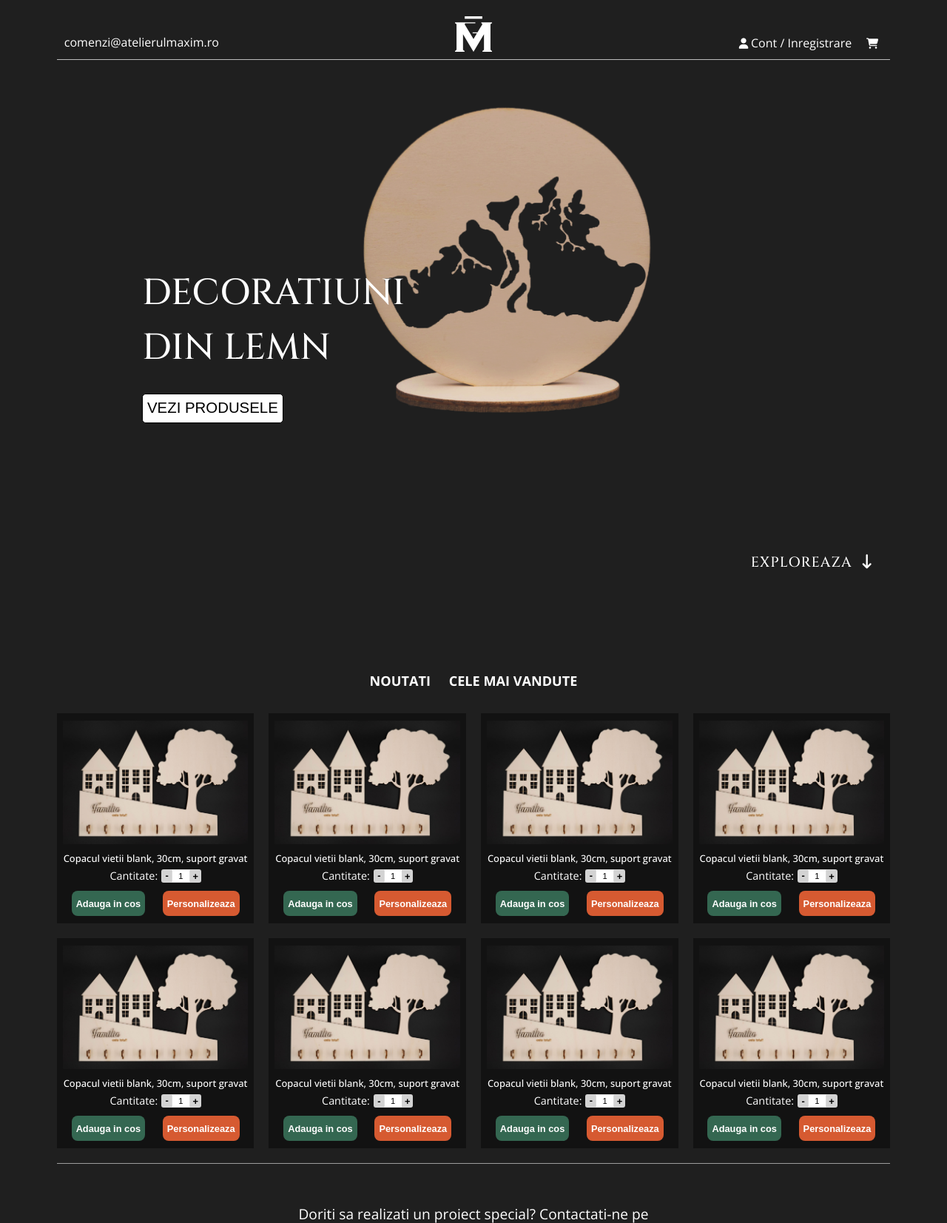
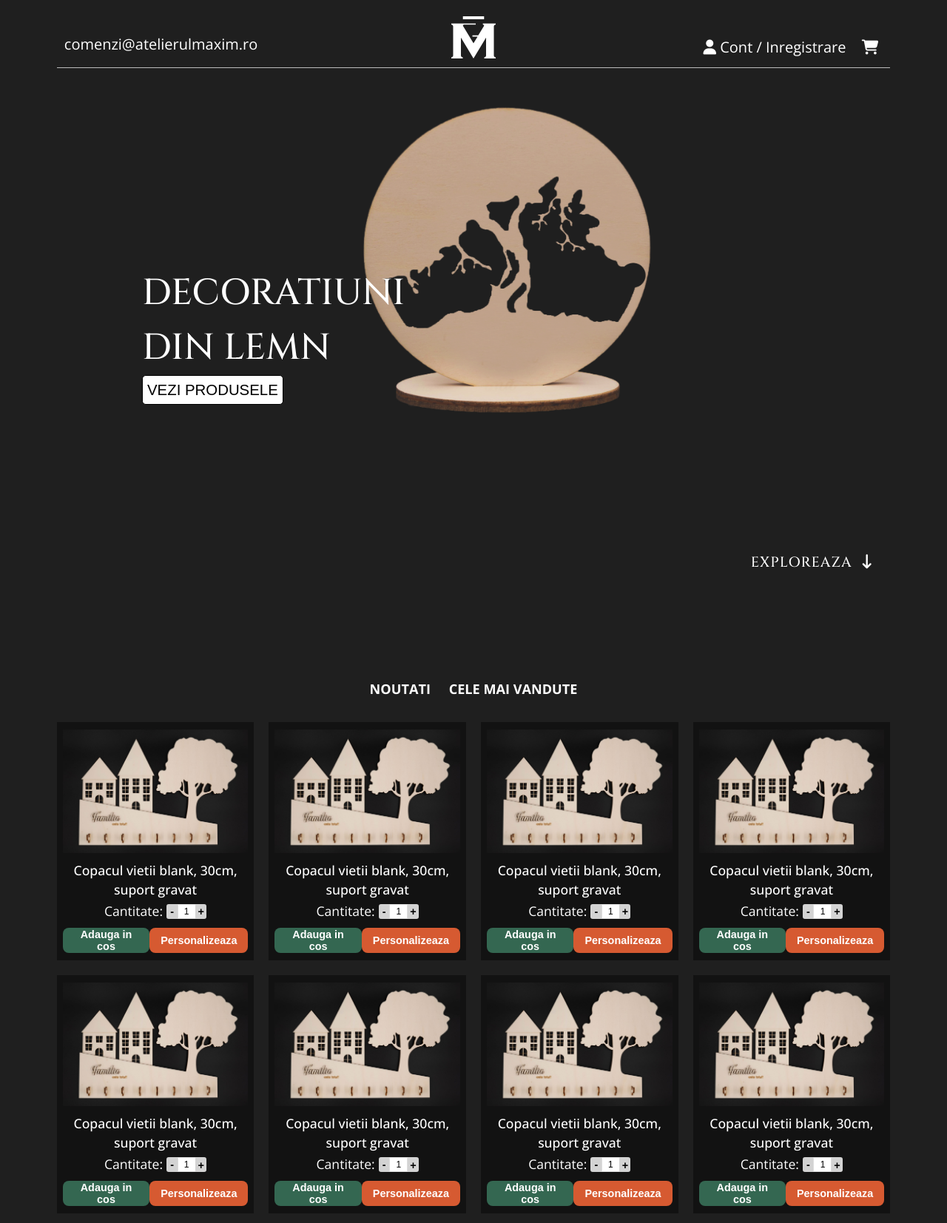
Before and after one commit to radu122T/AtelierMaxim-v2, a plain HTML site: page index.html in a window 1280 px wide. Shown: the top 1653 px of the page at 74% size. Drawn offline with nearby package versions, Linux system fonts and the light colour scheme; a web font is replaced by a local one.

Commit message:
01.06.2021

```diff
--- a/css/style.css
+++ b/css/style.css
@@ -105,7 +105,12 @@ ul {
 a:visited {
      color:inherit;
 }
-
+input[type=number]::-webkit-inner-spin-button,
+input[type=number]::-webkit-outer-spin-button {
+    -webkit-appearance: none;
+    -moz-appearance: none;
+    appearance: none;
+}
 /******************************************
 /* NAVBAR
 /*******************************************/
@@ -219,7 +224,7 @@ header button {
      border-radius: 5px;
      text-transform: uppercase;
      font-weight: 500;
-     font-size: calc(14px + 6 * ((100vw - 320px) / 900))
+     font-size: calc(14px + 6 * ((100vw - 320px) / 900));
 }
 
 header .lastSection {
@@ -325,7 +330,6 @@ header .lastSection i {
 .thirdSection > div > div {
      background:rgba(0, 0, 0, 0.425);
      padding:10px 8px;
-
      height: fit-content;
      font-size:0.7rem;
      text-align:center;
@@ -500,8 +504,10 @@ footer h4 {
 /*******************************************/
 
 
-@media only screen and (min-width: 600px) and (max-width: 915px) {
-
+@media only screen and (min-width: 600px) and (max-width: 950px) {
+     .logo img{
+          width:55px;
+     }
      header {
           height:90vh
      }
@@ -553,7 +559,10 @@ footer h4 {
      }
 }
 
-@media only screen and (min-width: 915px) {
+@media only screen and (min-width: 950px) and (max-width: 1100px) {
+     nav {
+          font-size:1.2rem;
+     }
      .menu {
           display:none;
      }
@@ -565,14 +574,14 @@ footer h4 {
           padding-left:10px;
           padding-top:5px;
      }
-
      .rightSide span {
           display:contents;
-          font-size:1rem;
      }
-
+     .rightSide{
+          font-size: 1.2rem;;
+     }
      .logo img{
-          width:50px;
+          width:60px;
      }
      nav .container ul {
           margin-bottom:0.5vh;
@@ -606,7 +615,7 @@ footer h4 {
 
 
      .thirdSection p, .thirdSection > div > div {
-          font-size:0.9em;
+          font-size:1rem;
      }
 
 
@@ -645,8 +654,107 @@ footer h4 {
 
 
 @media only screen and (min-width: 1100px) {
+     nav {
+          font-size:1.25rem;
+     }
+     .menu {
+          display:none;
+     }
+     .leftSide{
+          display:contents;
+     }
+     .leftSide a{
+          display:inline-block;
+          padding-left:10px;
+          padding-top:5px;
+     }
+     .rightSide span {
+          display:contents;
+     }
+     .rightSide{
+          font-size: 1.25rem;;
+     }
+     .logo img{
+          width:60px;
+     }
+     nav .container ul {
+          margin-bottom:0.5vh;
+     }
+     header {
+          height:100vh
+     }
+     header .firstSection {
+          top:10vh;
+          left:38%;
+     }
+     header .secondSection {
+          left:15%;
+          top:45vh;
+     }
+     header .lastSection {
+          right:100px;
+          font-size:1.2rem;
+
+     }
+     .inter {
+          padding-bottom:15px;
+     }
+     .thirdSection {
+          display:grid;
+          grid-template-columns: repeat(4, 1fr);
+          column-gap:20px;
+          row-gap: 20px;
+          padding-bottom:20px;
+     }
+
+
+     .thirdSection p, .thirdSection > div > div {
+          font-size:1.1rem;
+     }
+
+
+     .thirdSection div input {
+          width:25px;
+          height:20px;
+     }
+
+     .productButtons button {
+          height:34px;
+          font-size:0.9rem;
+          border-radius: 8px;
+          font-weight:500;
+          padding:0 15px;
+
+     }
+     .minus, .plus {
+          width:15px;
+          height:20px;
+          font-size:0.9rem;
+     }
+
+     .plus {
+          padding-top:1px;
+          margin-left:-5px;
+     }
+     .quantity input[value] {
+          font-size:0.75rem;
+     }
+
+     .project {
+          margin:auto;
+          width:50%;
+          color:white;
+          padding:50px 0;
+          font-size:1.2rem;
+     }
+
 
      .productButtons button {
           font-weight: 600;
      }
+     header button {
+          display: flex;
+          justify-content: center;
+          align-items: center;
+     }
 }
--- a/index.html
+++ b/index.html
@@ -99,9 +99,9 @@
 								<div class="quantity">
 									<span>Cantitate:</span>
 									<div class="quantityButtons">
-										<button class="minus">-</button>
-										<input type="text" value="1">
-										<button class="plus">+</button>
+										<button class="quantityButton minus">-</button>
+										<input class='quantityInput' type="number" value="1">
+										<button class="quantityButton plus">+</button>
 									</div>
 								</div>
 								<div class="productButtons">
@@ -119,9 +119,9 @@
 								<div class="quantity">
 									<span>Cantitate:</span>
 									<div class="quantityButtons">
-										<button class="minus">-</button>
-										<input type="text" value="1">
-										<button class="plus">+</button>
+										<button class="quantityButton minus">-</button>
+										<input class='quantityInput' type="number" value="1">
+										<button class="quantityButton plus">+</button>
 									</div>
 								</div>
 								<div class="productButtons">
@@ -140,9 +140,9 @@
 								<div class="quantity">
 									<span>Cantitate:</span>
 									<div class="quantityButtons">
-										<button class="minus">-</button>
-										<input type="text" value="1">
-										<button class="plus">+</button>
+										<button class="quantityButton minus">-</button>
+										<input class='quantityInput' type="number" value="1">
+										<button class="quantityButton plus">+</button>
 									</div>
 								</div>
 								<div class="productButtons">
@@ -160,9 +160,9 @@
 								<div class="quantity">
 									<span>Cantitate:</span>
 									<div class="quantityButtons">
-										<button class="minus">-</button>
-										<input type="text" value="1">
-										<button class="plus">+</button>
+										<button class="quantityButton minus">-</button>
+										<input class='quantityInput' type="number" value="1">
+										<button class="quantityButton plus">+</button>
 									</div>
 								</div>
 								<div class="productButtons">
@@ -180,9 +180,9 @@
 								<div class="quantity">
 									<span>Cantitate:</span>
 									<div class="quantityButtons">
-										<button class="minus">-</button>
-										<input type="text" value="1">
-										<button class="plus">+</button>
+										<button class="quantityButton minus">-</button>
+										<input class='quantityInput' type="number" value="1">
+										<button class="quantityButton plus">+</button>
 									</div>
 								</div>
 								<div class="productButtons">
@@ -200,9 +200,9 @@
 								<div class="quantity">
 									<span>Cantitate:</span>
 									<div class="quantityButtons">
-										<button class="minus">-</button>
-										<input type="text" value="1">
-										<button class="plus">+</button>
+										<button class="quantityButton minus">-</button>
+										<input class='quantityInput' type="number" value="1">
+										<button class="quantityButton plus">+</button>
 									</div>
 								</div>
 								<div class="productButtons">
@@ -220,9 +220,9 @@
 								<div class="quantity">
 									<span>Cantitate:</span>
 									<div class="quantityButtons">
-										<button class="minus">-</button>
-										<input type="text" value="1">
-										<button class="plus">+</button>
+										<button class="quantityButton minus">-</button>
+										<input class='quantityInput' type="number" value="1">
+										<button class="quantityButton plus">+</button>
 									</div>
 								</div>
 								<div class="productButtons">
@@ -240,9 +240,9 @@
 								<div class="quantity">
 									<span>Cantitate:</span>
 									<div class="quantityButtons">
-										<button class="minus">-</button>
-										<input type="text" value="1">
-										<button class="plus">+</button>
+										<button class="quantityButton minus">-</button>
+										<input class='quantityInput' type="number" value="1">
+										<button class="quantityButton plus">+</button>
 									</div>
 								</div>
 								<div class="productButtons">
@@ -260,9 +260,9 @@
 								<div class="quantity">
 									<span>Cantitate:</span>
 									<div class="quantityButtons">
-										<button class="minus">-</button>
-										<input type="text" value="1">
-										<button class="plus">+</button>
+										<button class="quantityButton minus">-</button>
+										<input class='quantityInput' type="number" value="1">
+										<button class="quantityButton plus">+</button>
 									</div>
 								</div>
 								<div class="productButtons">
@@ -280,9 +280,9 @@
 								<div class="quantity">
 									<span>Cantitate:</span>
 									<div class="quantityButtons">
-										<button class="minus">-</button>
-										<input type="text" value="1">
-										<button class="plus">+</button>
+										<button class="quantityButton minus">-</button>
+										<input class='quantityInput' type="number" value="1">
+										<button class="quantityButton plus">+</button>
 									</div>
 								</div>
 								<div class="productButtons">
@@ -300,9 +300,9 @@
 								<div class="quantity">
 									<span>Cantitate:</span>
 									<div class="quantityButtons">
-										<button class="minus">-</button>
-										<input type="text" value="1">
-										<button class="plus">+</button>
+										<button class="quantityButton minus">-</button>
+										<input class='quantityInput' type="number" value="1">
+										<button class="quantityButton plus">+</button>
 									</div>
 								</div>
 								<div class="productButtons">
@@ -320,9 +320,9 @@
 								<div class="quantity">
 									<span>Cantitate:</span>
 									<div class="quantityButtons">
-										<button class="minus">-</button>
-										<input type="text" value="1">
-										<button class="plus">+</button>
+										<button class="quantityButton minus">-</button>
+										<input class='quantityInput' type="number" value="1">
+										<button class="quantityButton plus">+</button>
 									</div>
 								</div>
 								<div class="productButtons">
--- a/js/main.js
+++ b/js/main.js
@@ -31,5 +31,20 @@ buttonsSecond.forEach(button => {
 })
 
 
+// + - items on products
 
-// + - items on products
+const quantButton = document.querySelectorAll(".quantityButton")
+console.log(quantButton)
+quantButton.forEach(button => button.addEventListener("click", iter))
+function iter(evt) {
+    let oldValue = this.nextElementSibling
+    if (!oldValue)
+        oldValue = this.previousElementSibling
+
+    if(evt.target.classList.contains('plus'))
+        oldValue.value++
+    else if (oldValue.value>0)
+        oldValue.value--
+    else
+        oldValue.value = 0
+}
```
